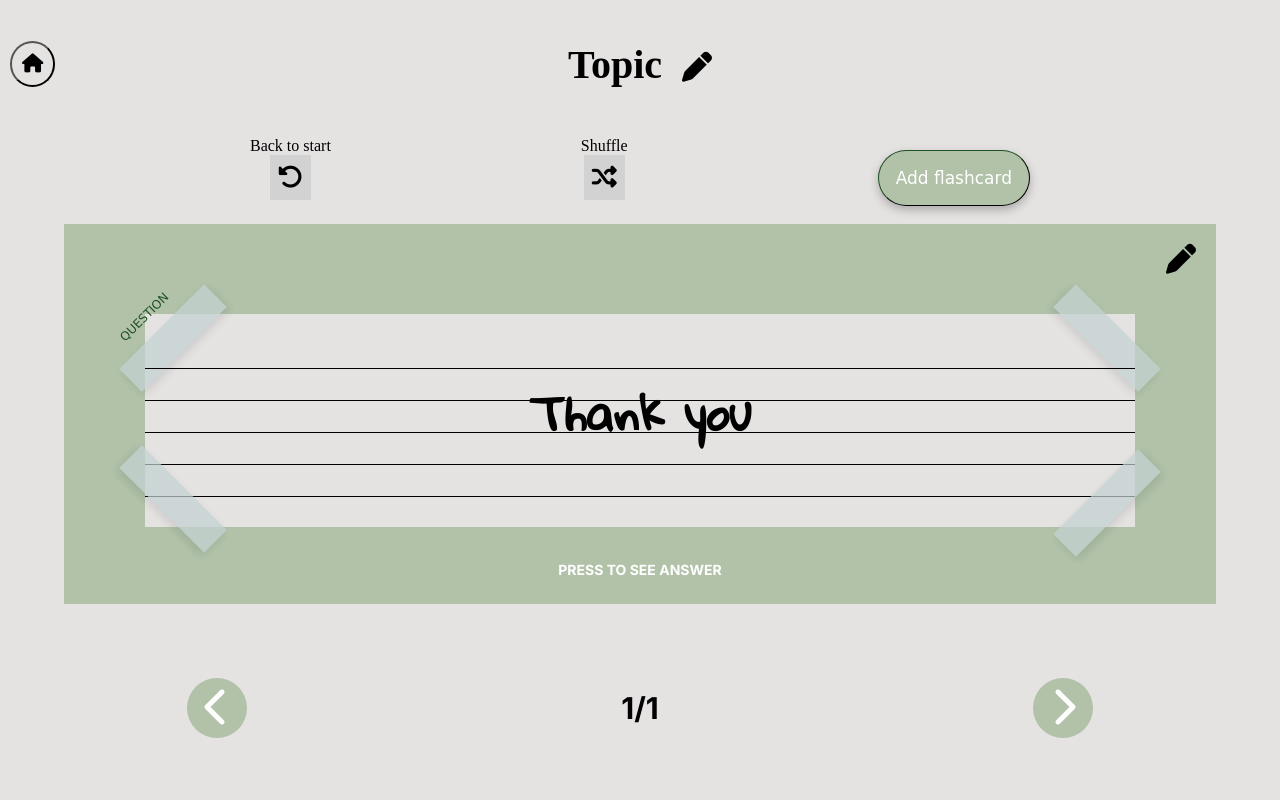
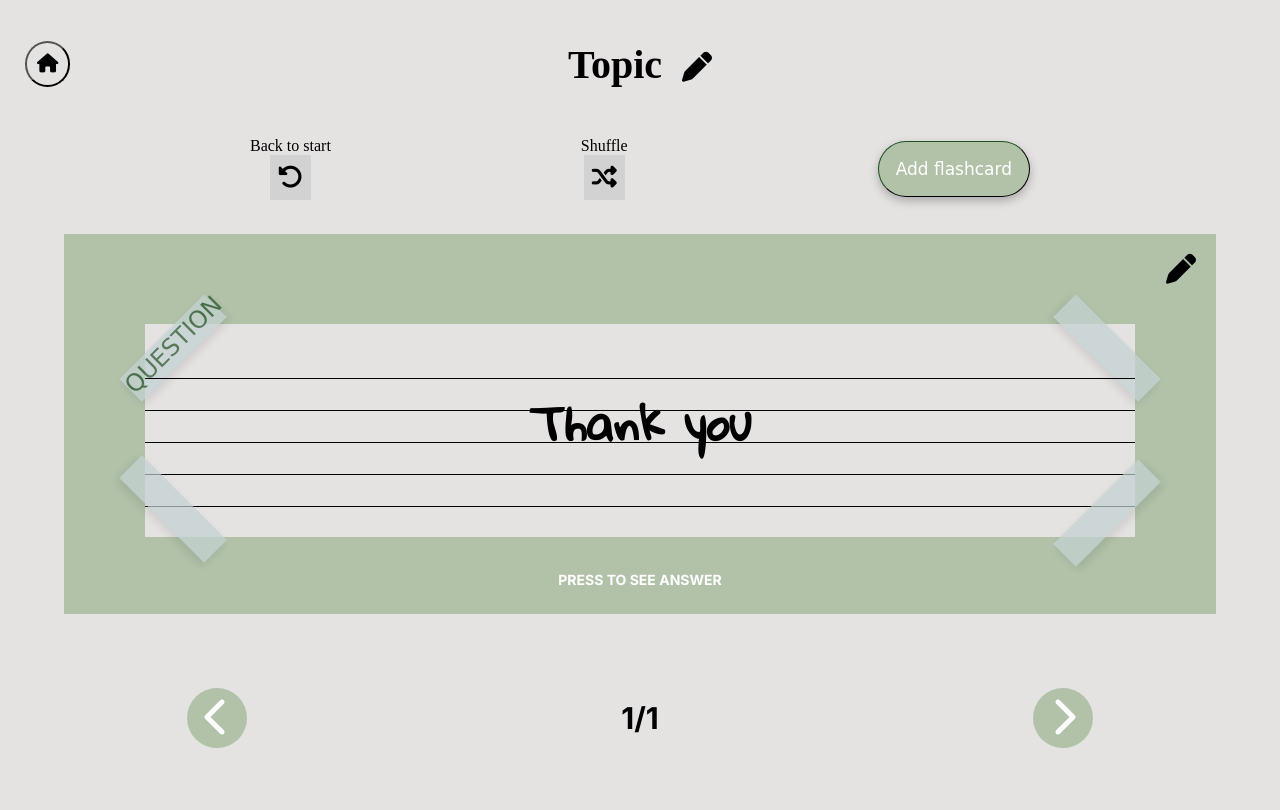
Before and after one commit to Englajanze/Flashcard-MVC, a website built with Vite: page index.html in a window 1280 px wide. Built offline with nearby package versions, Linux system fonts and the light colour scheme; a web font is replaced by a local one.

Commit message:
CSS ad HTML done

```diff
--- a/index.html
+++ b/index.html
@@ -32,7 +32,6 @@
           <button class="display-button" id="shuffle"><i class="fa-solid fa-shuffle"></i></button>
         </div>
         <div class="button-wrapper">
-          <p>&nbsp;</p>
         <button class="new-card-btn">Add flashcard</button>
       </div>
       </div>
@@ -43,7 +42,6 @@
           </div>
             <div class="flashcard-note">
               <div class="tape-section"></div>
-              <p class="tape-marker">QUESTION</p>
               <div class="pattern">
                 <p class="question">Thank you</p>
               </div>
--- a/style.css
+++ b/style.css
@@ -35,7 +35,7 @@ html, body {
  padding: 10px;
  font-size: 19px;
  border-color: var(--clr-accent-600);
- margin-left: 10px;
+ margin-left: 25px;
  position: absolute;
 }
 
@@ -57,6 +57,7 @@ html, body {
   display: flex;
   align-items: center;
   justify-content: space-evenly;
+  margin-bottom: 10px;
 }
 
 .display-button {
@@ -144,16 +145,6 @@ html, body {
   font-weight: 600;
 }
 
-.tape-marker {
-  position: absolute;
-  transform: rotate(-45deg);
-  left: -4vmin;
-  top: -2vmin;
-  font-size: 12px;
-  font-family: 'Baloo Thambi 2', cursive;
-  color: var(--clr-accent-500);
-}
-
 .tape-section {
   position: absolute;
   width: 100%;
@@ -190,6 +181,11 @@ html, body {
   transform: rotate(-45deg);
   left: -4vmin;
   bottom: -5vmin;
+  content: "QUESTION";
+  color: var(--clr-accent-500);
+  font-size: 3vmin;
+  font-family: 'Baloo Thambi 2', cursive;
+
 }
 
 .tape-section:first-of-type::after {
```
